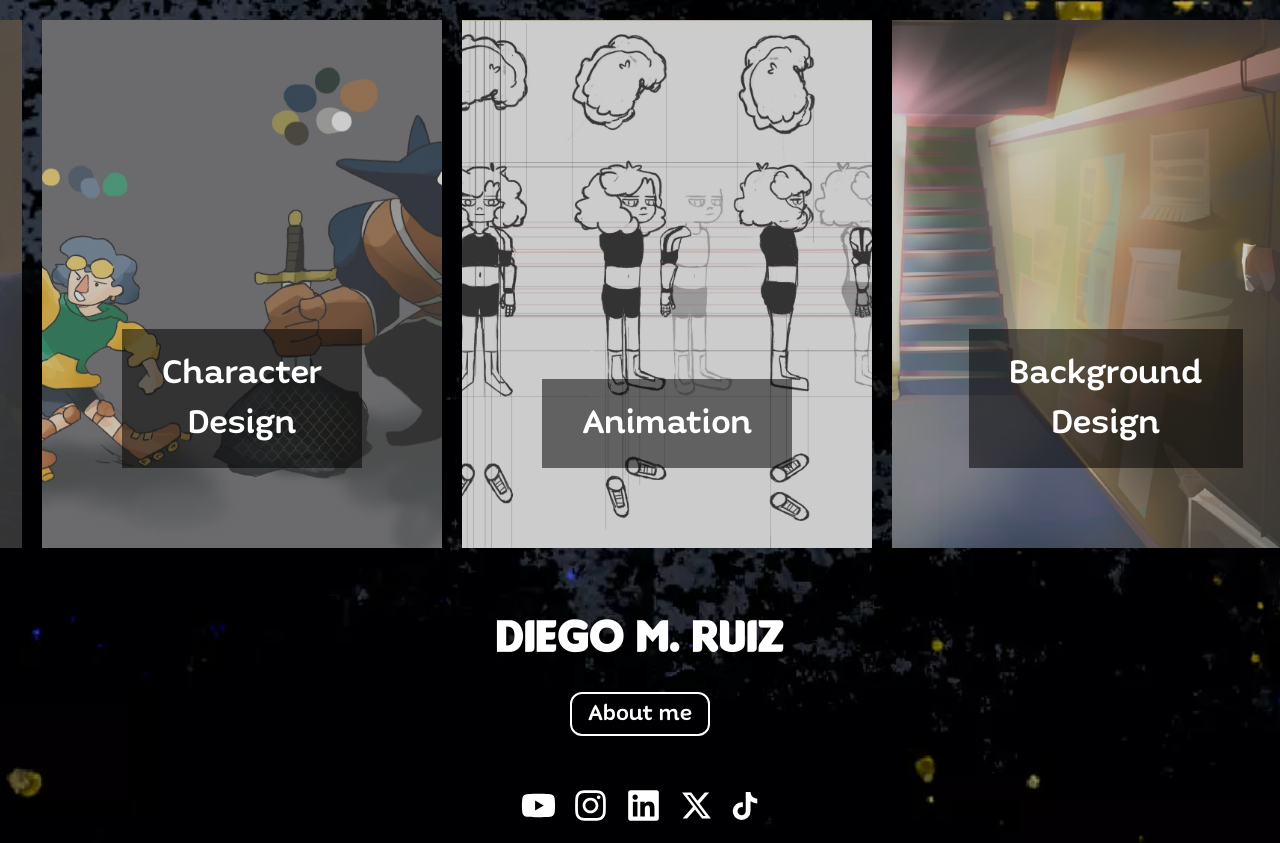
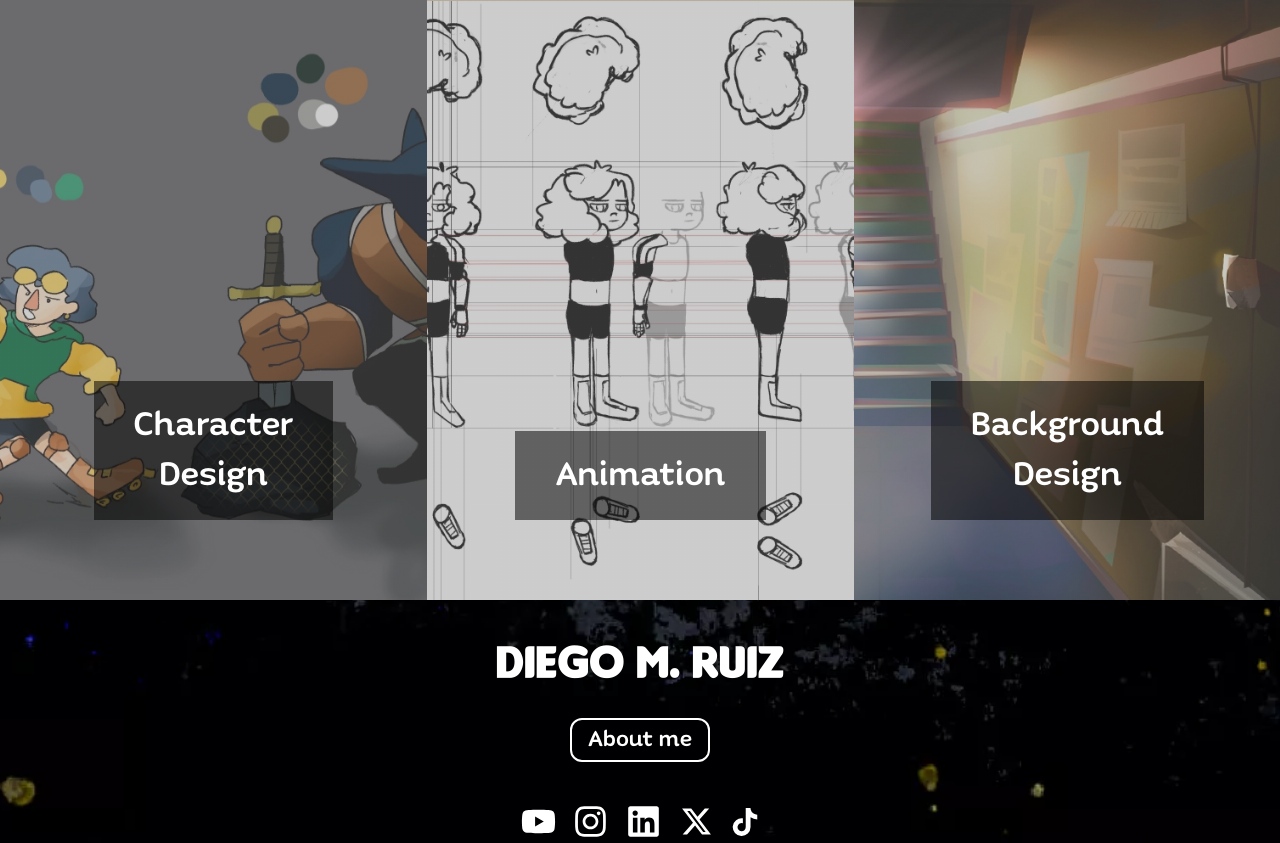
Before and after one commit to moneta-sofia/ProyectoTaco, a React (Vite) app: page / in a window 1280 px wide. Shown: the top 843 px of the page. Built offline with nearby package versions, Linux system fonts and the light colour scheme.

Commit message:
fixing carrousel

```diff
--- a/src/components/Carousel.jsx
+++ b/src/components/Carousel.jsx
@@ -28,13 +28,13 @@ export function Carousel() {
 		dots: false,
 		arrows: false,
 		autoplay: true,
-		autoplaySpeed: 2000,
+		autoplaySpeed: 4000,
 		cssEase: 'linear',
 		pauseOnHover: true,
 		infinite: true,
 		speed: 500,
 		slidesToShow: 3,
-		slidesToScroll: 2,
+		slidesToScroll: 1,
 		beforeChange: handleBeforeChange,
 		afterChange: handleAfterChange,
 		responsive: [
@@ -42,7 +42,7 @@ export function Carousel() {
 				breakpoint: 1024, // Para pantallas menores a 1024px
 				settings: {
 					slidesToShow: 2,
-					slidesToScroll: 2,
+					slidesToScroll: 1,
 				},
 			},
 			{
@@ -56,24 +56,32 @@ export function Carousel() {
 	};
 
 	return (
-		<Slider {...settings} className="w-full h-4/6 my-5 flex">
-			<Link to="characterDesign" draggable="false" id="chDesign" className="categoria " onClick={handleClick}>
-				<p className=" text-carousel py-5 px-10 m-20 text-4xl bg-black leading-snug">
+		<Slider {...settings} className="w-full mb-1 flex">
+			<Link to="characterDesign" draggable="false" className="categoria-container" onClick={handleClick}>
+				<div className="grayPart" />
+				<div id="chDesign" className="category" />
+				<p className=" text-carousel py-5 px-10 m-20 text-4xl bg-black leading-snug z-30">
 					Character <br />
 					Design
 				</p>
 			</Link>
-			<Link to="animation" draggable="false" id="animation" className="categoria " onClick={handleClick}>
-				<p className=" text-carousel py-5 px-10 m-20 text-4xl bg-black leading-snug">Animation</p>
+			<Link to="animation" draggable="false" className="categoria-container " onClick={handleClick}>
+				<div className="grayPart" />
+				<div id="animation" className="category" />
+				<p className=" text-carousel py-5 px-10 m-20 text-4xl bg-black leading-snug z-30">Animation</p>
 			</Link>
-			<Link to="backgroundDesign" draggable="false" id="bgDesign" className="categoria " onClick={handleClick}>
-				<p className=" text-carousel py-5 px-10 m-20 text-4xl bg-black leading-snug">
+			<Link to="backgroundDesign" draggable="false"  className="categoria-container " onClick={handleClick}>
+				<div className="grayPart" />
+				<div id="bgDesign" className="category" />
+				<p className=" text-carousel py-5 px-10 m-20 text-4xl bg-black leading-snug z-30">
 					Background <br />
 					Design
 				</p>
 			</Link>
-			<Link to="ilustration" draggable="false" id="ilustration" className="categoria " onClick={handleClick}>
-				<p className=" text-carousel py-5 px-10 m-20 text-4xl bg-black leading-snug">Ilustration</p>
+			<Link to="ilustration" draggable="false" className="categoria-container " onClick={handleClick}>
+				<div className="grayPart" />
+				<div id="ilustration" className="category" />
+				<p className=" text-carousel py-5 px-10 m-20 text-4xl bg-black leading-snug z-30">Ilustration</p>
 			</Link>
 		</Slider>
 	);
--- a/src/components/TacosInfo.jsx
+++ b/src/components/TacosInfo.jsx
@@ -35,7 +35,7 @@ export default function TacosInfo() {
 			<Toaster position="bottom-center" />
 			<section className="w-full flex flex-col items-center z-30">
 			{modalInfo && <ModalTacoInfo setModalInfo={setModalInfo} />}
-				<div className="h-1/3 my-8 flex flex-col justify-center items-center">
+				<div className="infos-height flex flex-col justify-center items-center">
 					<h1 className="text-5xl my-3">DIEGO M. RUIZ</h1>
 					<button onClick={()=> setModalInfo(true)}  className="px-4 py-1 border-solid border-white border-2 rounded-xl my-5 text-2xl hover:bg-stone-800 active:bg-transparent"> About me</button>
 				</div>
--- a/src/components/UserOptions.jsx
+++ b/src/components/UserOptions.jsx
@@ -12,7 +12,7 @@ export default function UserOptions() {
 	return (
 		<>
 			{userName && (
-				<div className="fixed xl:bottom-10 bottom-5  xl:left-10 left-5 text-3xl flex xl:flex-row flex-col xl:items-center items-start align-center text-black">
+				<div className="fixed xl:bottom-10 bottom-5  xl:left-10 left-5 text-3xl flex xl:flex-row flex-col xl:items-center items-start align-center text-black z-40">
 					<button onClick={handlerLogOut} className="cursor-pointer bg-slate-100 p-4 rounded-full mr-4 xl:mb-0 mb-4 text-black">
 						<TbLogout size={30} />
 					</button>
--- a/src/index.css
+++ b/src/index.css
@@ -35,37 +35,67 @@ h3 {
 	background-color: rgba(0, 0, 0, 0.523);
 }
 
-.categoria {
-	height: 66vh;
+.categoria-container {
+	position: relative;
+	height: 70vh;
 	/* width: 25%; */
 	display: flex !important;
 	justify-content: center;
 	align-items: end;
-	z-index: 0;
+	z-index: 30;
+	border: 10px solid transparent;
+}
+
+.category{
+	position: absolute;
+	width: 100%;
+	height: 100%;
+	z-index: 10;
+}
+
+.grayPart{
+	position: absolute;
+	width: 100%;
+	height: 100%;
+	background:linear-gradient(rgba(128, 128, 128, 0.4), rgba(128, 128, 128, 0.4));
+	z-index: 20;
+}
+.infos-height{
+	height: 30vh;
+}
+
+@media (max-width: 1280px) {
+	.categoria-container{
+		height: 75vh;
+		border: none;
+	}
+	.infos-height{
+		height: 25vh;
+	}
+
 }
 
 #chDesign {
 	background:
-		linear-gradient(rgba(128, 128, 128, 0.4), rgba(128, 128, 128, 0.4)),
+		/* linear-gradient(rgba(128, 128, 128, 0.4), rgba(128, 128, 128, 0.4)), */
 		url('./assets/img/carousel/CharacterDesign.webp') center/cover no-repeat;
 }
 #bgDesign {
 	background:
-		linear-gradient(rgba(128, 128, 128, 0.4), rgba(128, 128, 128, 0.4)),
+		/* linear-gradient(rgba(128, 128, 128, 0.4), rgba(128, 128, 128, 0.4)), */
 		url('./assets/img/carousel/BgDesign.webp') center/cover no-repeat;
 }
 #ilustration {
 	background:
-		linear-gradient(rgba(128, 128, 128, 0.4), rgba(128, 128, 128, 0.4)),
+		/* linear-gradient(rgba(128, 128, 128, 0.4), rgba(128, 128, 128, 0.4)), */
 		url('./assets/img/carousel/Illustration.webp') center/cover no-repeat;
 }
 #animation {
 	background:
-		linear-gradient(rgba(128, 128, 128, 0.4), rgba(128, 128, 128, 0.4)),
 		url('./assets/img/carousel/Animation.webp') center/cover no-repeat;
 }
 
-.carousel-item {
+/* .carousel-item {
 	padding: 10px;
 	box-sizing: border-box;
 }
@@ -76,7 +106,7 @@ h3 {
 
 .slick-track {
 	display: flex;
-}
+} */
 
 .base2 {
 	background-image: url('./assets/img/backgroundLarge.webp');
```
